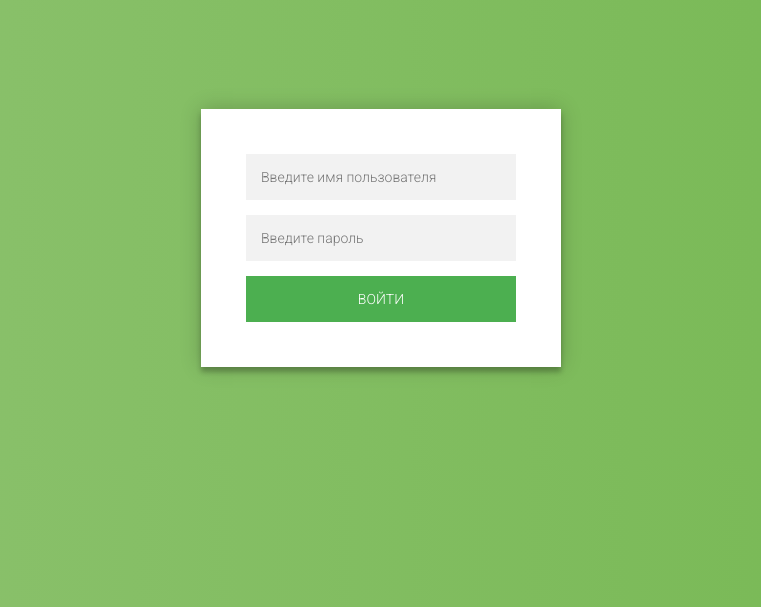
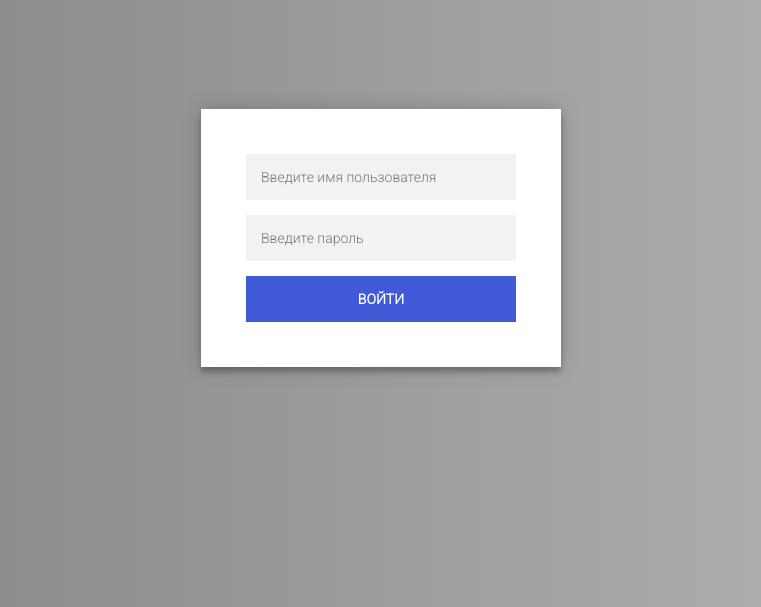
Before and after one commit to nikitko43/clients_retman, a Django app: page /login/ in a window 1280 px wide. Shown: the top 607 px of the page, without its empty margins (259-1020 px from the left). Run offline with Django 3.2, Linux system fonts and the light colour scheme.

Commit message:
login page

```diff
--- a/frontend/static/frontend/login.css
+++ b/frontend/static/frontend/login.css
@@ -30,12 +30,13 @@
   font-family: "Roboto", sans-serif;
   text-transform: uppercase;
   outline: 0;
-  background: #4CAF50;
+  background: #415bd8;
   width: 100%;
   border: 0;
   padding: 15px;
   color: #FFFFFF;
   font-size: 14px;
+  font-weight: 700;
   -webkit-transition: all 0.3 ease;
   transition: all 0.3 ease;
   cursor: pointer;
@@ -89,11 +90,8 @@
   color: #EF3B3A;
 }
 body {
-  background: #76b852; /* fallback for old browsers */
-  background: -webkit-linear-gradient(right, #76b852, #8DC26F);
-  background: -moz-linear-gradient(right, #76b852, #8DC26F);
-  background: -o-linear-gradient(right, #76b852, #8DC26F);
-  background: linear-gradient(to left, #76b852, #8DC26F);
+  background: #b7b7b7; /* fallback for old browsers */
+  background: linear-gradient(to left, #b7b7b7, #828282);
   font-family: "Roboto", sans-serif;
   -webkit-font-smoothing: antialiased;
   -moz-osx-font-smoothing: grayscale;
```
